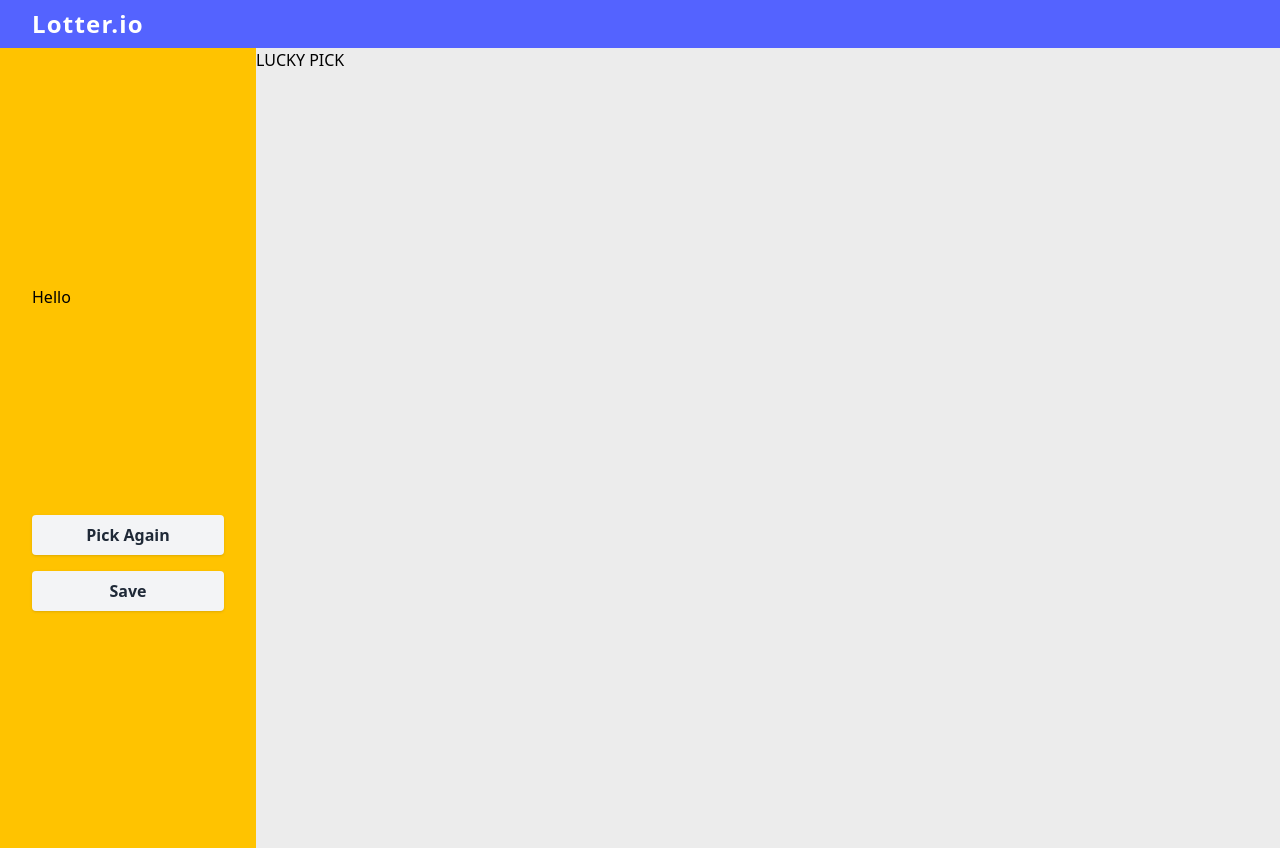
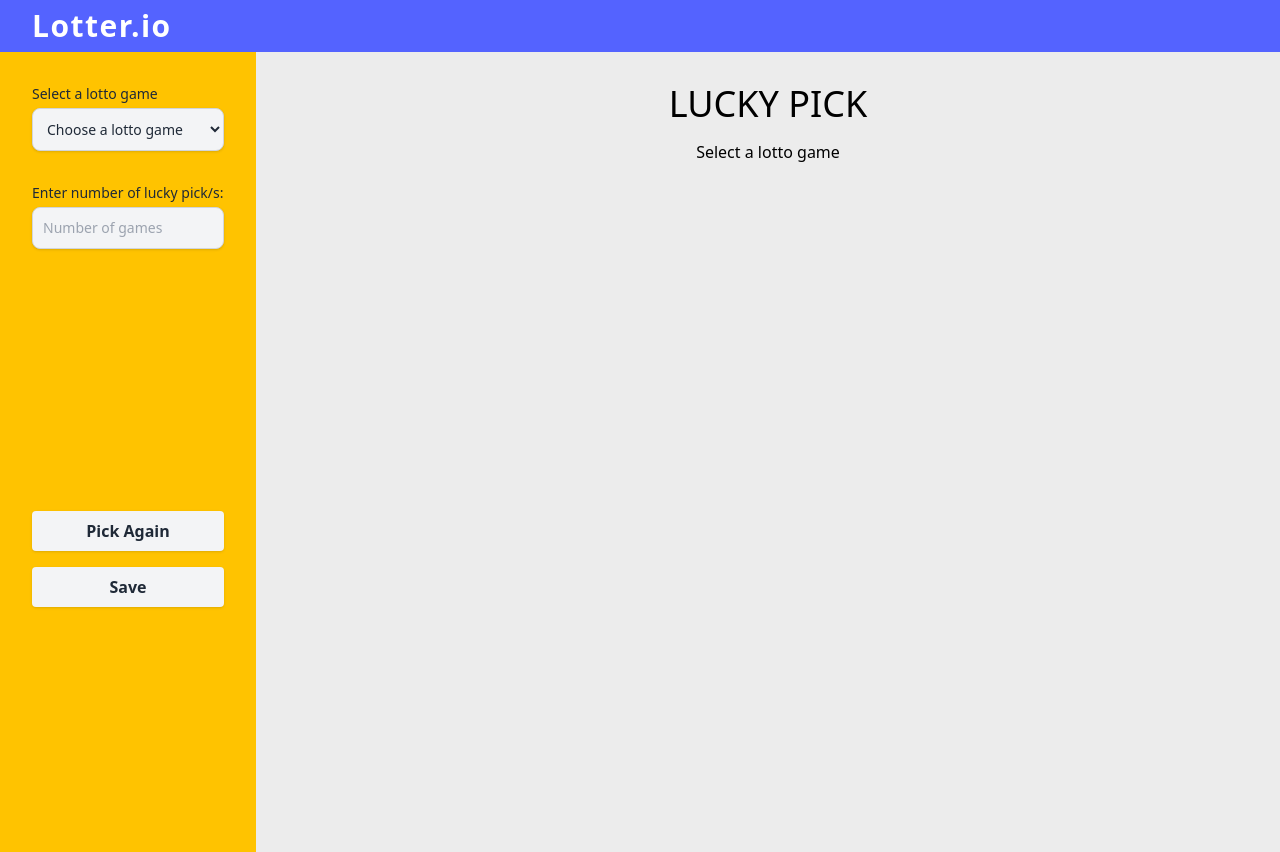
Before and after one commit to ljlabitag/Lotter.io, a Next.js app: page / in a window 1280 px wide. Built offline with nearby package versions, Linux system fonts and the light colour scheme.

Commit message:
Updated sidebar, navbar, and lucky_pick components

```diff
--- a/app/head.js
+++ b/app/head.js
@@ -1,3 +1,4 @@
+
 export default function Head() {
   return (
     <>
--- a/app/layout.js
+++ b/app/layout.js
@@ -1,4 +1,4 @@
-import './globals.css'
+import './globals.css';
 
 export default function RootLayout({ children }) {
   return (
--- /dev/null
+++ b/app/lucky_pick.js
@@ -0,0 +1,11 @@
+
+export default function LuckyPick() {
+    return (
+        <div className="flex basis-4/5 bg-[#ECECEC] justify-center">
+            <div className="flex flex-col w-full">
+                <h1 className="text-4xl mt-8 mx-auto">LUCKY PICK</h1>
+                <p className="mt-4 mx-auto">Select a lotto game</p>
+            </div>
+        </div>
+    )
+}
--- a/app/page.js
+++ b/app/page.js
@@ -3,6 +3,7 @@ import { Inter } from '@next/font/google'
 import styles from './page.module.css'
 import Navbar from '@/components/navbar/navbar';
 import Sidebar from '@/components/sidebar/sidebar';
+import LuckyPick from './lucky_pick';
 
 const inter = Inter({ subsets: ['latin'] })
 
@@ -12,12 +13,7 @@ export default function Home() {
       <Navbar />
       <div className="flex flex-row min-h-screen">
         <Sidebar />
-        <div className="basis-4/5 bg-[#ECECEC]">
-          <h1 className="justify-center">LUCKY PICK</h1>
-          <div>
-
-          </div>
-        </div>
+        <LuckyPick />
       </div>
     </div>
   )
--- a/components/navbar/navbar.js
+++ b/components/navbar/navbar.js
@@ -2,7 +2,7 @@
 export default function Navbar() {
     return (
         <nav className="bg-[#5463FF] py-2">
-            <div className="text-white text-2xl text-left font-extrabold pl-8 tracking-wider">Lotter.io</div>
+            <div className="text-white text-3xl text-left font-extrabold pl-8 tracking-wider">Lotter.io</div>
         </nav>
     )
 }
--- a/components/sidebar/sidebar.js
+++ b/components/sidebar/sidebar.js
@@ -2,11 +2,26 @@ import styles from "./sidebar.module.css";
 
 export default function Sidebar() {
     return (
-        <div className="flex flex-col basis-1/5 justify-evenly p-8 bg-[#FFC300]">
-            <div className="flex flex-row ">
-                <a>Hello</a>
+        <div className="flex flex-col basis-1/5 justify-start p-8 bg-[#FFC300]">
+            <div className="flex flex-col mb-8">
+                <div className="flex flex-col mb-4">
+                    <label htmlFor="game" className="mb-1 text-sm font-medium text-gray-800">Select a lotto game</label>
+                    <select id="game" className="bg-gray-100 border border-gray-300 text-gray-800 text-sm rounded-lg  focus:ring-blue-500 focus:border-blue-500 w-full p-2.5 shadow">
+                        <option selected>Choose a lotto game</option>
+                        <option value="42">Lotto 6/42</option>
+                        <option value="45">Megalotto 6/45</option>
+                        <option value="49">Superlotto 6/49</option>
+                        <option value="55">Grand Lotto 6/55</option>
+                        <option value="58">Ultra Lotto 6/58</option>
+                    </select>
+                </div>
+
+                <div className="flex flex-col my-4">
+                    <label htmlFor="gamesNumber" className="mb-1 text-sm font-medium text-gray-800">Enter number of lucky pick/s:</label>
+                    <input id="gamesNumber" type="number" min="1" max="10" placeholder="Number of games" className="bg-gray-100 border border-gray-300 text-gray-800 text-sm rounded-lg  focus:ring-blue-500 focus:border-blue-500 w-full p-2.5 shadow" ></input>
+                </div>
             </div>
-            <div className="flex flex-col gap-4">
+            <div className="flex flex-col gap-4 my-auto">
                 <button type="button" className="bg-gray-100 hover:bg-[#FF1818] hover:text-[#ECECEC] text-gray-800 font-bold py-2 px-4 rounded shadow items-center">
                     Pick Again
                 </button>
```
